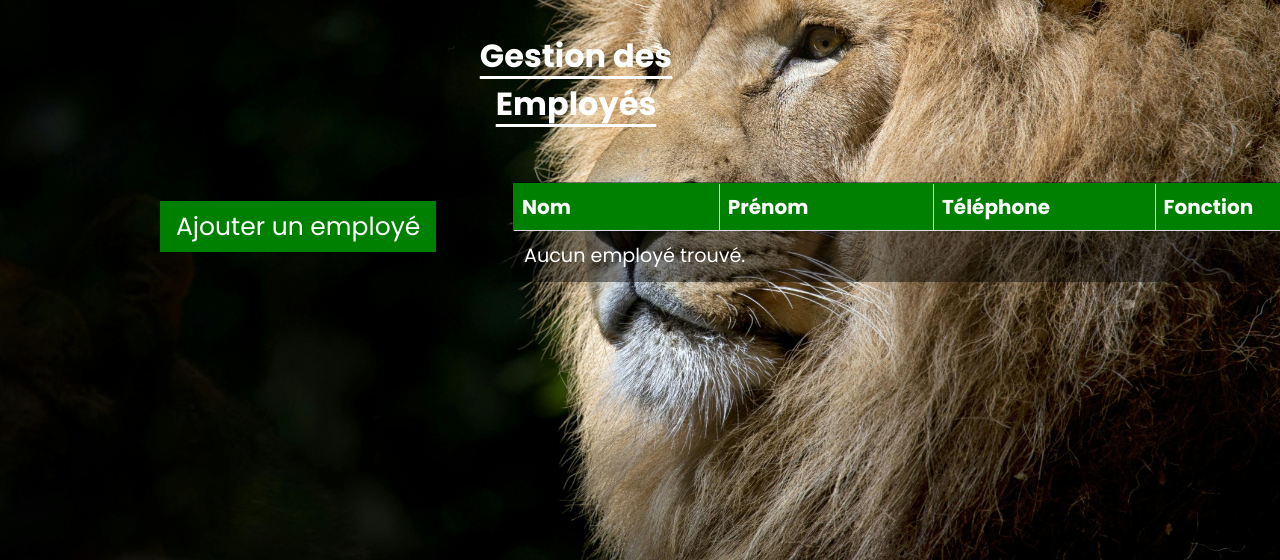
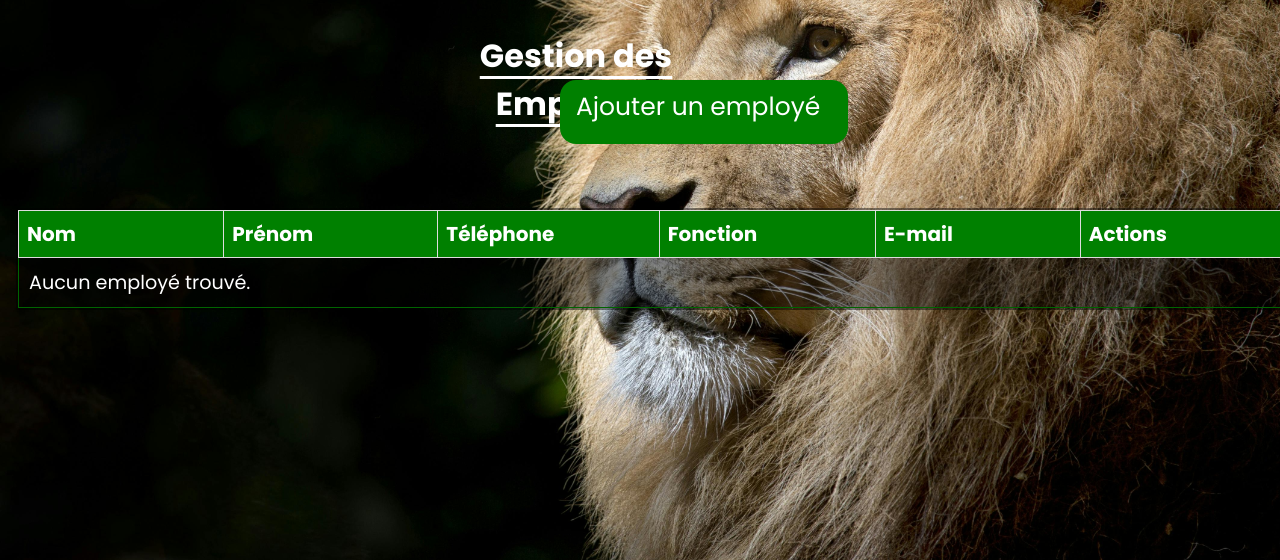
Before and after one commit to Mickael0997/ECF-Arcadia, a PHP site: page /ECF-Arcadia/PHP/employes.php in a window 1280 px wide; the page is wider, and only the part inside the window is pictured. Shown: the part 256-816 px from the top of that part. Run offline with PHP 8.4, Linux system fonts and the light colour scheme; the visitor is signed in with stand-in values (Sample User, id 1); data that the repository does not hold is empty; some libraries are stand-ins or nearby versions.

Commit message:
test again

```diff
--- a/CSS/dash_admin.css
+++ b/CSS/dash_admin.css
@@ -79,8 +79,9 @@
 
 .admin-table{
     position: relative;
-    top: 15rem;
-    left: 10rem;
+    bottom: 4rem;
+    left: 1rem;
+    display: block;
 }
 
 .admin-table th,
--- a/CSS/employes.css
+++ b/CSS/employes.css
@@ -8,7 +8,8 @@
 .admin_tableaux{
     position: relative;
     bottom: 4rem;
-    left: 32rem;
+    left: 1rem;
+    display: block;
 }
 
 .admin_tableau th,
@@ -47,10 +48,13 @@
     border: none;
     cursor: pointer;
     margin-top: 1rem;
-    height: 4rem;
-    width: 20rem;
-    left: 10rem;
+    height: 3rem;
+    width: 16rem;
+    left: 35rem;
     position: relative;
+    display: flex;
+    border-radius: 1rem;
+    bottom: 8rem;
 }
 
 
--- a/PHP/gest_animaux.php
+++ b/PHP/gest_animaux.php
@@ -23,7 +23,7 @@ if (!isset($_SESSION['id_admin'])) {
 $query = $conn->query('SELECT * FROM animal');
 $animals = $query->fetchAll(PDO::FETCH_ASSOC);
 
-// ACCESSING THE TABLE
+// ACCES A LA TABLE ANIMAL
 $animalInfo = '';
 foreach ($animals as $animal) {
     if (is_array($animal)) {
```
